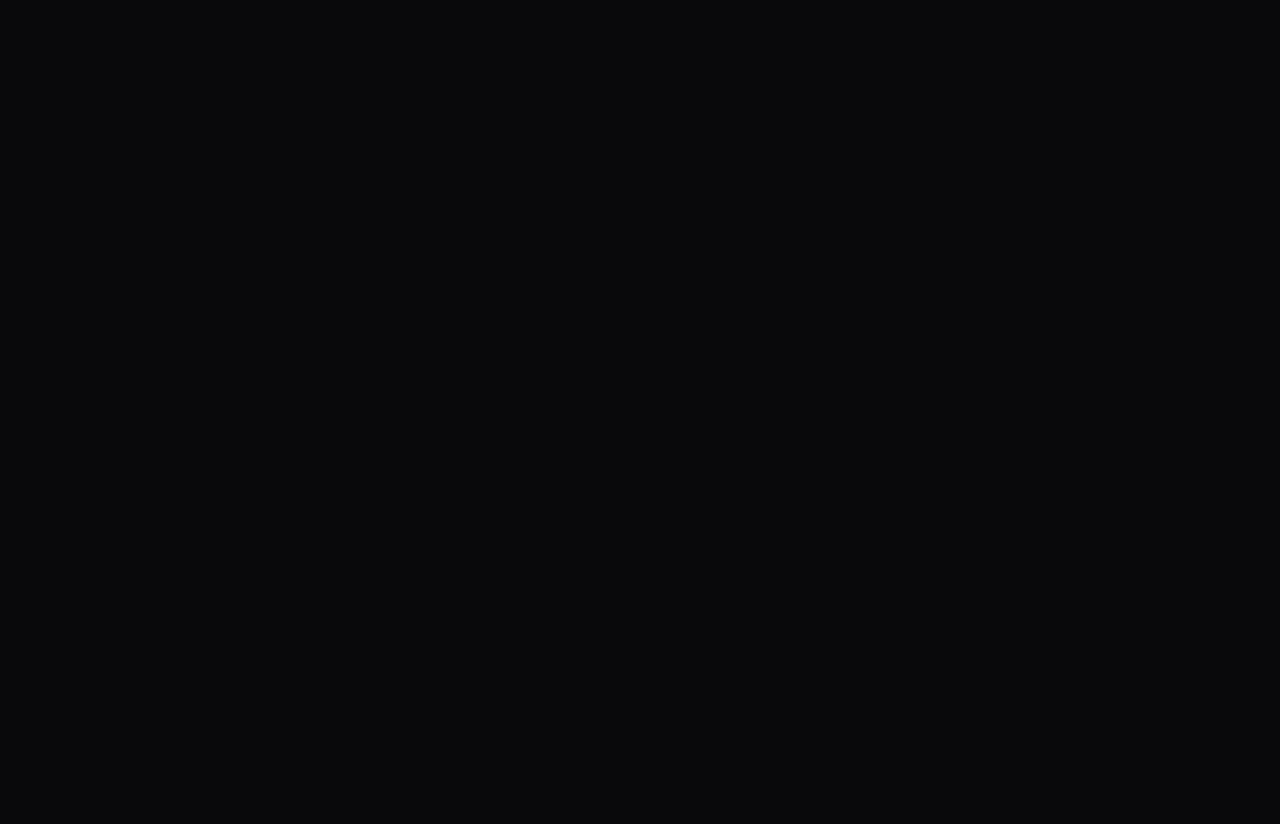
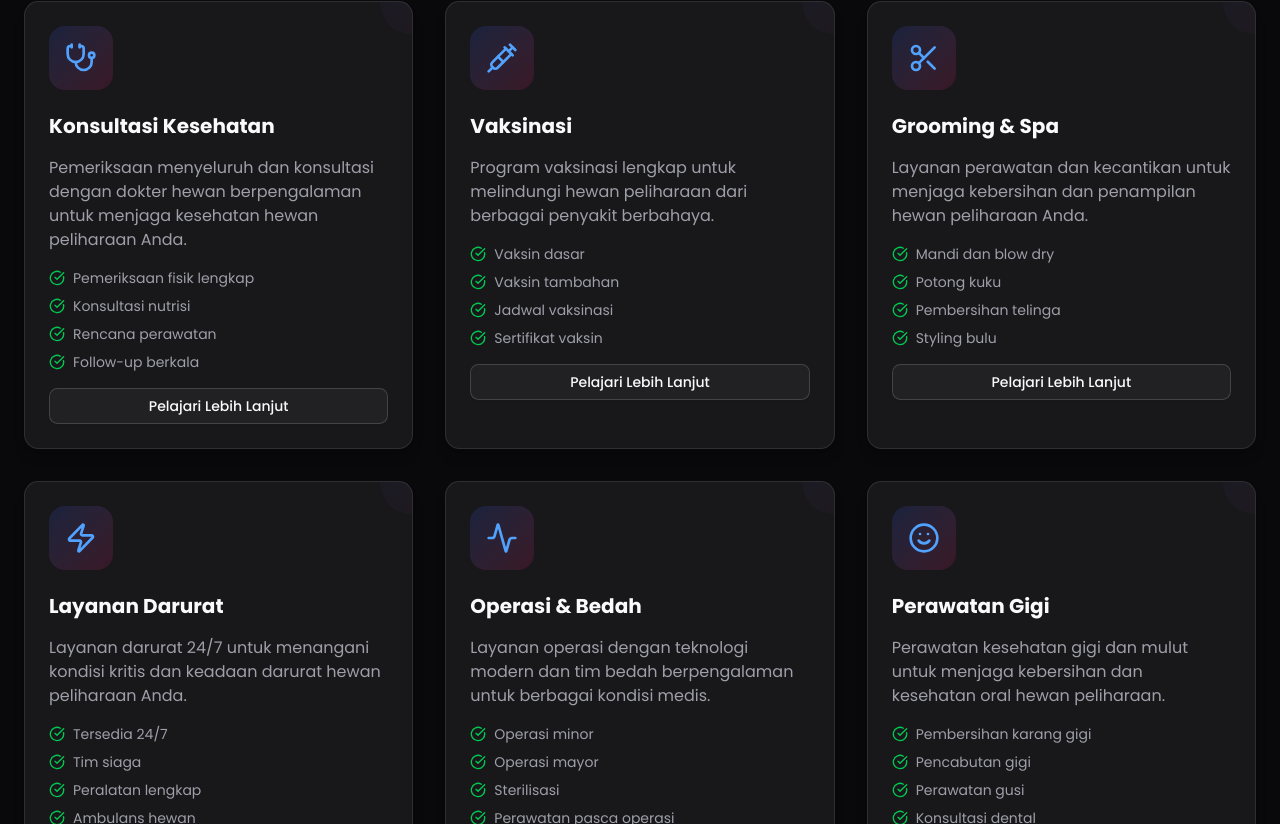
Before and after one commit to fitrondev/petcure, a React (Vite) app: page / in a window 1280 px wide. Shown: the part 1096-1920 px from the top of the page. Before the commit the page ends 889 px from the top, so only its background shows below. Built offline with nearby package versions, Linux system fonts and the light colour scheme.

Commit message:
feat: add services section component with card grid layout
Implement new services section component that displays a grid of service cards. The component includes a title section and dynamically renders service cards from the services data constant.

```diff
--- /dev/null
+++ b/src/components/layouts/Services/ServiceCard.tsx
@@ -0,0 +1,50 @@
+import { CheckCircle } from "lucide-react";
+
+import { Button } from "@/components/ui/button";
+import { Card, CardContent, CardHeader, CardTitle } from "@/components/ui/card";
+import type { Service } from "@/constants/data";
+
+type ServiceCardProps = {
+  service: Service;
+};
+
+const ServiceCard = ({ service }: ServiceCardProps) => {
+  const IconComponent = service.icon;
+
+  return (
+    <Card className="group bg-card relative gap-4 overflow-hidden shadow-lg transition-all duration-300 hover:-translate-y-2 hover:shadow-2xl">
+      <CardHeader>
+        <div className="mb-4 flex size-16 items-center justify-center rounded-2xl bg-gradient-to-br from-blue-100 to-pink-100 transition-all duration-300 group-hover:scale-110 dark:from-blue-900/30 dark:to-pink-900/30">
+          <IconComponent className="size-8 text-blue-600 dark:text-blue-400" />
+        </div>
+
+        <CardTitle className="text-foreground text-xl font-bold">
+          {service.title}
+        </CardTitle>
+      </CardHeader>
+      <CardContent className="space-y-4">
+        <p className="text-muted-foreground">{service.description}</p>
+
+        {/* Features List */}
+        <div className="space-y-2">
+          {service.features.map((feature, index) => (
+            <div key={index} className="flex items-center gap-2">
+              <CheckCircle className="size-4 text-green-500" />
+              <span className="text-muted-foreground text-sm">{feature}</span>
+            </div>
+          ))}
+        </div>
+
+        {/* CTA Button */}
+        <Button variant="outline" className="w-full">
+          Pelajari Lebih Lanjut
+        </Button>
+      </CardContent>
+
+      {/* Decorative Element */}
+      <div className="absolute -top-8 -right-8 size-16 rounded-full bg-gradient-to-br from-blue-200 to-pink-200 opacity-20 transition-all duration-300 group-hover:scale-150 dark:from-blue-800/30 dark:to-pink-800/30" />
+    </Card>
+  );
+};
+
+export default ServiceCard;
--- /dev/null
+++ b/src/components/layouts/Services/index.tsx
@@ -0,0 +1,27 @@
+import SectionTitle from "@/components/common/SectionTitle";
+import ServiceCard from "@/components/layouts/Services/ServiceCard";
+import { services } from "@/constants/data";
+
+const Services = () => {
+  return (
+    <section className="py-10 md:py-14">
+      <div className="container">
+        {/* Header */}
+        <SectionTitle
+          title="Layanan"
+          highlightedText="Terbaik"
+          subtitle="Kami menyediakan berbagai layanan kesehatan dan perawatan terlengkap dengan standar medis terbaik untuk hewan peliharaan kesayangan Anda."
+        />
+
+        {/* Services Grid */}
+        <div className="mt-16 grid gap-8 md:grid-cols-2 lg:grid-cols-3">
+          {services.map((service) => (
+            <ServiceCard key={service.id} service={service} />
+          ))}
+        </div>
+      </div>
+    </section>
+  );
+};
+
+export default Services;
--- a/src/constants/data.ts
+++ b/src/constants/data.ts
@@ -1,8 +1,26 @@
+import {
+  Activity,
+  type LucideIcon,
+  Scissors,
+  Smile,
+  Stethoscope,
+  Syringe,
+  Zap,
+} from "lucide-react";
+
 export interface NavLink {
   id: string;
   label: string;
   href: string;
   description?: string;
+}
+
+export interface Service {
+  id: string;
+  title: string;
+  description: string;
+  icon: LucideIcon;
+  features: string[];
 }
 
 export const navLinks: NavLink[] = [
@@ -37,3 +55,84 @@ export const navLinks: NavLink[] = [
     description: "Hubungi kami",
   },
 ];
+
+export const services: Service[] = [
+  {
+    id: "consultation",
+    title: "Konsultasi Kesehatan",
+    description:
+      "Pemeriksaan menyeluruh dan konsultasi dengan dokter hewan berpengalaman untuk menjaga kesehatan hewan peliharaan Anda.",
+    icon: Stethoscope,
+    features: [
+      "Pemeriksaan fisik lengkap",
+      "Konsultasi nutrisi",
+      "Rencana perawatan",
+      "Follow-up berkala",
+    ],
+  },
+  {
+    id: "vaccination",
+    title: "Vaksinasi",
+    description:
+      "Program vaksinasi lengkap untuk melindungi hewan peliharaan dari berbagai penyakit berbahaya.",
+    icon: Syringe,
+    features: [
+      "Vaksin dasar",
+      "Vaksin tambahan",
+      "Jadwal vaksinasi",
+      "Sertifikat vaksin",
+    ],
+  },
+  {
+    id: "grooming",
+    title: "Grooming & Spa",
+    description:
+      "Layanan perawatan dan kecantikan untuk menjaga kebersihan dan penampilan hewan peliharaan Anda.",
+    icon: Scissors,
+    features: [
+      "Mandi dan blow dry",
+      "Potong kuku",
+      "Pembersihan telinga",
+      "Styling bulu",
+    ],
+  },
+  {
+    id: "emergency",
+    title: "Layanan Darurat",
+    description:
+      "Layanan darurat 24/7 untuk menangani kondisi kritis dan keadaan darurat hewan peliharaan Anda.",
+    icon: Zap,
+    features: [
+      "Tersedia 24/7",
+      "Tim siaga",
+      "Peralatan lengkap",
+      "Ambulans hewan",
+    ],
+  },
+  {
+    id: "surgery",
+    title: "Operasi & Bedah",
+    description:
+      "Layanan operasi dengan teknologi modern dan tim bedah berpengalaman untuk berbagai kondisi medis.",
+    icon: Activity,
+    features: [
+      "Operasi minor",
+      "Operasi mayor",
+      "Sterilisasi",
+      "Perawatan pasca operasi",
+    ],
+  },
+  {
+    id: "dental",
+    title: "Perawatan Gigi",
+    description:
+      "Perawatan kesehatan gigi dan mulut untuk menjaga kebersihan dan kesehatan oral hewan peliharaan.",
+    icon: Smile,
+    features: [
+      "Pembersihan karang gigi",
+      "Pencabutan gigi",
+      "Perawatan gusi",
+      "Konsultasi dental",
+    ],
+  },
+];
--- a/src/pages/Home/index.tsx
+++ b/src/pages/Home/index.tsx
@@ -1,9 +1,11 @@
 import Hero from "@/components/layouts/Hero";
+import Services from "@/components/layouts/Services";
 
 const Home = () => {
   return (
     <main>
       <Hero />
+      <Services />
     </main>
   );
 };
```
